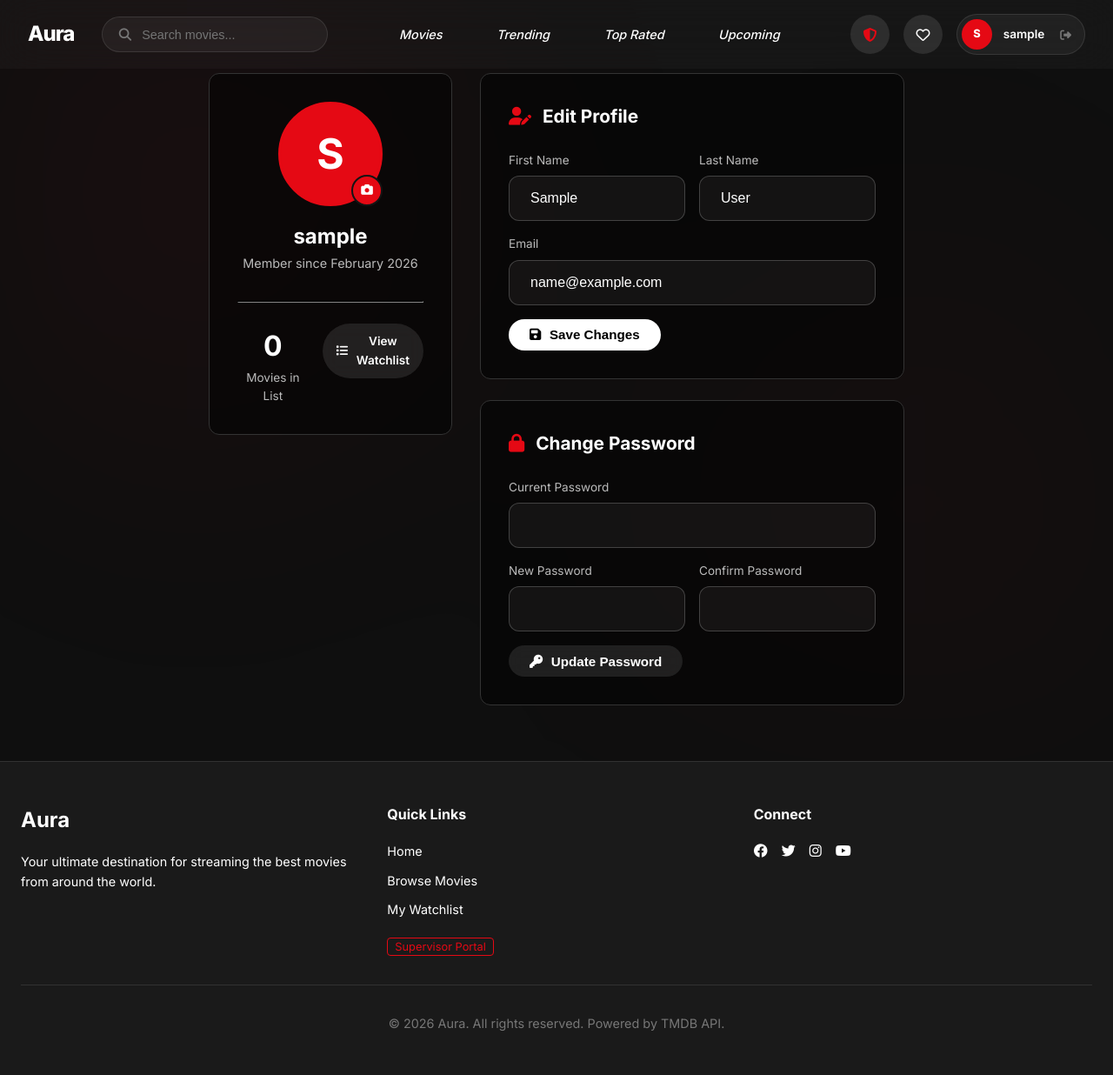
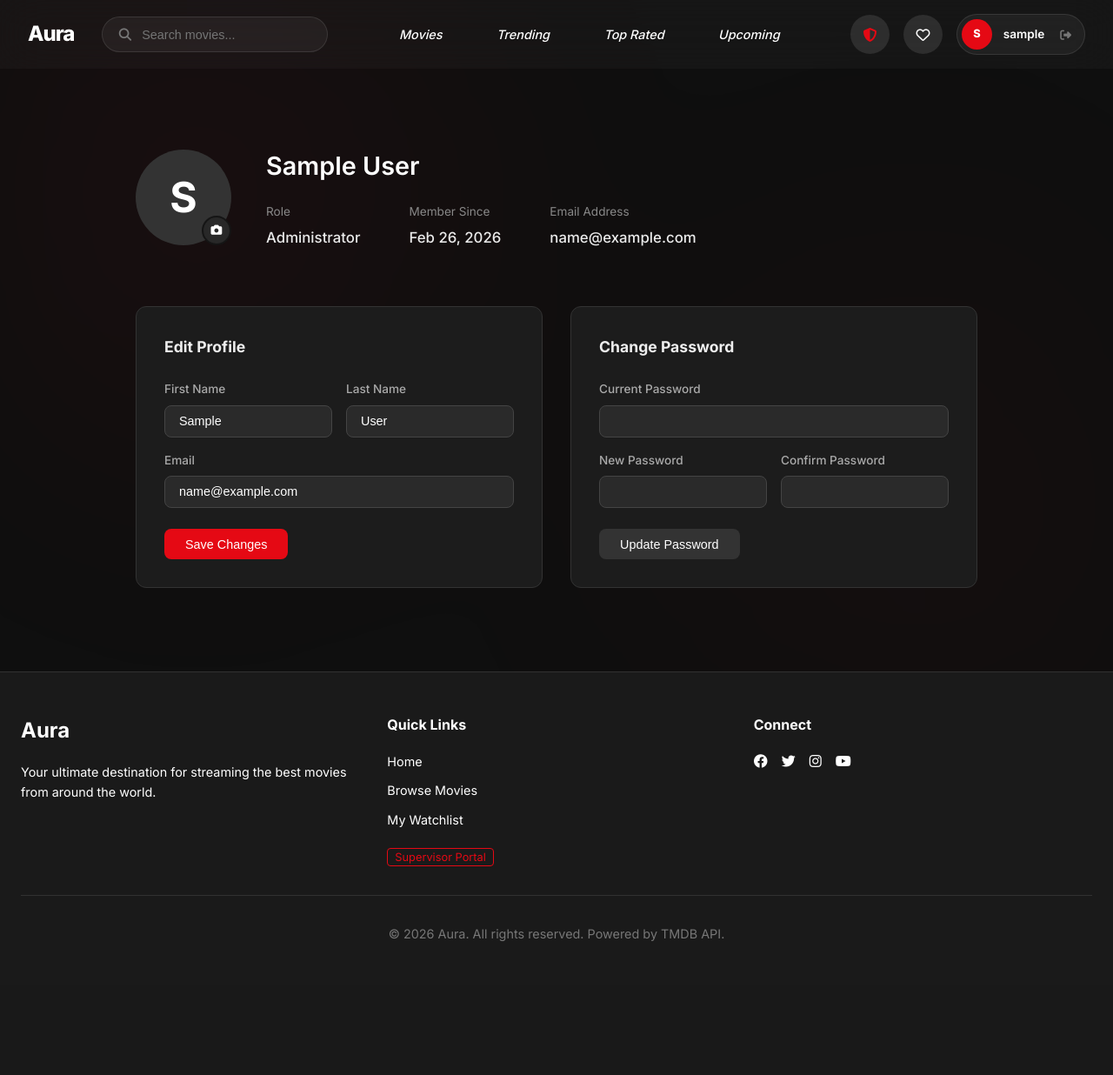
Before and after one commit to Akhandbhadouria/streaming-platforms-, a Django app: page /profile/ in a window 1280 px wide. Shown: the whole page at 87% size. After the commit the page ends 1082 px from the top, so only its background shows below. Run offline with Django 4.2, Linux system fonts and the light colour scheme; the visitor is signed in with stand-in values (Sample User, id 1); data comes from the database, SQL or seed files in the repository; data that the repository does not hold is empty.

Commit message:
updated profile section

```diff
--- /dev/null
+++ b/accounts/templatetags/avatar_tags.py
@@ -0,0 +1,15 @@
+from django import template
+from accounts.models import UserProfile
+
+register = template.Library()
+
+@register.simple_tag
+def get_user_avatar(user):
+    if user.is_authenticated:
+        try:
+            profile = UserProfile.objects.get(user=user)
+            if profile.avatar:
+                return profile.avatar.url
+        except UserProfile.DoesNotExist:
+            pass
+    return None
--- a/requirements.txt
+++ b/requirements.txt
@@ -7,7 +7,7 @@ gunicorn==23.0.0
 idna==3.11
 lxml==6.0.2
 packaging==26.0
-Pillow==10.1.0
+Pillow>=10.1.0
 psycopg2-binary==2.9.11
 python-dotenv==1.2.1
 requests==2.31.0
--- a/templates/accounts/profile.html
+++ b/templates/accounts/profile.html
@@ -4,9 +4,277 @@
 {% block title %}Profile - Aura{% endblock %}
 
 {% block content %}
-<div class="container pt-6">
+<style>
+    .profile-container {
+        max-width: 1000px;
+        margin: 0 auto;
+        padding: 100px 1rem 2rem 1rem;
+        font-family: 'Inter', -apple-system, sans-serif;
+        color: #fff;
+    }
+
+    .profile-header-bar {
+        display: flex;
+        align-items: center;
+        justify-content: space-between;
+        margin-bottom: 3rem;
+    }
+
+    .profile-title {
+        display: flex;
+        align-items: center;
+        font-size: 1.4rem;
+        font-weight: 500;
+        letter-spacing: 0.5px;
+    }
+
+    .title-indicator {
+        width: 4px;
+        height: 24px;
+        background-color: #55efc4;
+        border-radius: 4px;
+        margin-right: 12px;
+    }
+
+    .header-actions {
+        display: flex;
+        gap: 1rem;
+        align-items: center;
+    }
+
+    .dropdown-btn {
+        background: transparent;
+        border: 1px solid #444;
+        color: #ddd;
+        padding: 0.6rem 1rem;
+        border-radius: 8px;
+        cursor: pointer;
+        display: flex;
+        align-items: center;
+        gap: 0.5rem;
+        font-size: 0.9rem;
+    }
+
+    .download-btn {
+        background-color: #55efc4;
+        color: #000;
+        border: none;
+        padding: 0.6rem 1.2rem;
+        border-radius: 8px;
+        font-weight: 600;
+        font-size: 0.9rem;
+        cursor: pointer;
+        display: flex;
+        align-items: center;
+        gap: 0.5rem;
+        transition: opacity 0.2s;
+    }
+
+    .download-btn:hover {
+        opacity: 0.9;
+    }
+
+    /* Profile Details Section */
+    .user-info-section {
+        display: flex;
+        align-items: center;
+        gap: 2.5rem;
+        margin-bottom: 2.5rem;
+    }
+
+    .avatar-wrapper {
+        position: relative;
+    }
+
+    .avatar-wrapper img,
+    .avatar-wrapper .avatar-placeholder {
+        width: 110px;
+        height: 110px;
+        border-radius: 50%;
+        object-fit: cover;
+    }
+
+    .avatar-placeholder {
+        background: #333;
+        display: flex;
+        align-items: center;
+        justify-content: center;
+        font-size: 3rem;
+        font-weight: 700;
+    }
+
+    .user-details h2 {
+        font-size: 1.8rem;
+        font-weight: 600;
+        margin-bottom: 1.2rem;
+        margin-top: 0;
+    }
+
+    .user-meta {
+        display: flex;
+        gap: 3.5rem;
+    }
+
+    .meta-group label {
+        display: block;
+        color: #888;
+        font-size: 0.85rem;
+        margin-bottom: 0.3rem;
+    }
+
+    .meta-group p {
+        margin: 0;
+        font-size: 1.05rem;
+        font-weight: 500;
+        color: #eaeaea;
+    }
+
+    /* Stats Cards */
+    .stats-grid {
+        display: grid;
+        grid-template-columns: repeat(4, 1fr);
+        gap: 1.2rem;
+        margin-bottom: 3.5rem;
+    }
+
+    .stat-card {
+        background: #282828;
+        border-radius: 12px;
+        padding: 1.2rem;
+        display: flex;
+        align-items: center;
+        gap: 1rem;
+    }
+
+    .stat-icon {
+        width: 44px;
+        height: 44px;
+        border-radius: 50%;
+        background: rgba(255, 255, 255, 0.08);
+        display: flex;
+        align-items: center;
+        justify-content: center;
+        color: #bbb;
+        font-size: 1.1rem;
+    }
+
+    .stat-info .stat-value {
+        font-size: 1.1rem;
+        font-weight: 600;
+        margin: 0 0 0.2rem 0;
+        color: #fff;
+    }
+
+    .stat-info .stat-label {
+        color: #888;
+        font-size: 0.8rem;
+        margin: 0;
+    }
+
+    /* Edit Forms Section */
+    .forms-grid {
+        display: grid;
+        grid-template-columns: 1fr 1fr;
+        gap: 2rem;
+    }
+
+    .form-card {
+        background: #1c1c1c;
+        border-radius: 12px;
+        padding: 2rem;
+        border: 1px solid #333;
+    }
+
+    .form-card h3 {
+        margin-top: 0;
+        margin-bottom: 1.5rem;
+        font-size: 1.1rem;
+        color: #eee;
+        display: flex;
+        align-items: center;
+    }
+
+    .form-control-dark {
+        background: #2a2a2a;
+        border: 1px solid #444;
+        color: white;
+        padding: 0.6rem 1rem;
+        border-radius: 8px;
+        width: 100%;
+        margin-bottom: 1rem;
+        font-size: 0.9rem;
+    }
+
+    .form-control-dark:focus {
+        outline: none;
+        border-color: #55efc4;
+    }
+
+    .form-label {
+        display: block;
+        color: #aaa;
+        font-size: 0.85rem;
+        margin-bottom: 0.4rem;
+    }
+
+    .btn-action {
+        background: #333;
+        color: white;
+        border: none;
+        padding: 0.6rem 1.5rem;
+        border-radius: 8px;
+        cursor: pointer;
+        transition: background 0.2s;
+        font-weight: 500;
+        font-size: 0.9rem;
+    }
+
+    .btn-action:hover {
+        background: #444;
+    }
+
+    .btn-primary-action {
+        background: #e50914;
+        color: white;
+        border: none;
+        padding: 0.6rem 1.5rem;
+        border-radius: 8px;
+        cursor: pointer;
+        transition: background 0.2s;
+        font-weight: 500;
+        font-size: 0.9rem;
+    }
+
+    .btn-primary-action:hover {
+        background: #f40612;
+    }
+
+    /* Make it responsive */
+    @media (max-width: 900px) {
+        .stats-grid {
+            grid-template-columns: 1fr 1fr;
+        }
+
+        .forms-grid {
+            grid-template-columns: 1fr;
+        }
+
+        .user-info-section {
+            flex-direction: column;
+            align-items: flex-start;
+            gap: 1.5rem;
+        }
+
+        .user-meta {
+            flex-direction: column;
+            gap: 1rem;
+        }
+    }
+</style>
+
+<div class="profile-container">
     {% if messages %}
-    <div style="max-width: 800px; margin: 0 auto 1.5rem;">
+    <div style="margin-bottom: 1.5rem;">
         {% for message in messages %}
         <div
             style="padding: 0.8rem 1.2rem; border-radius: 8px; font-size: 0.9rem; margin-bottom: 0.5rem;
@@ -19,24 +287,26 @@
     </div>
     {% endif %}
 
-    <div class="row" style="display: flex; gap: 2rem; flex-wrap: wrap; max-width: 800px; margin: 0 auto;">
-        <!-- Left Side: User Info & Avatar -->
-        <div style="flex: 1; min-width: 280px;">
-            <div style="background: rgba(0,0,0,0.5); padding: 2rem; border-radius: 12px; border: 1px solid #333;">
-                <div style="text-align: center; margin-bottom: 2rem;">
-                    <!-- Avatar with upload -->
-                    <div style="position: relative; display: inline-block;">
+    <!-- Top Bar -->
+    <div class="profile-header-bar">
+
+        <div class="header-actions">
+
+
+        </div>
+    </div>
+
+    <!-- User Profile Info -->
+    <div class="user-info-section">
+        <div class="avatar-wrapper">
             {% if user_profile and user_profile.avatar %}
-                        <img src="{{ user_profile.avatar.url }}" alt="{{ user.username }}"
-                            style="width: 120px; height: 120px; border-radius: 50%; object-fit: cover; border: 3px solid #e50914;">
+            <img src="{{ user_profile.avatar.url }}" alt="{{ user.username }}">
             {% else %}
-                        <div
-                            style="width: 120px; height: 120px; background: #e50914; border-radius: 50%; display: flex; align-items: center; justify-content: center; font-size: 3rem; margin: 0 auto; font-weight: 700; border: 3px solid #e50914;">
+            <div class="avatar-placeholder">
                 {{ user.username|first|upper }}
             </div>
             {% endif %}
 
-                        <!-- Camera upload button -->
             <form method="post" enctype="multipart/form-data" id="avatar-form"
                 style="position: absolute; bottom: 0; right: 0;">
                 {% csrf_token %}
@@ -44,69 +314,59 @@
                 <input type="file" name="avatar" id="avatar-input" accept="image/*" style="display: none;"
                     onchange="document.getElementById('avatar-form').submit();">
                 <label for="avatar-input"
-                                style="width: 36px; height: 36px; background: #e50914; border-radius: 50%; display: flex; align-items: center; justify-content: center; cursor: pointer; border: 2px solid #141414; transition: transform 0.2s;"
-                                onmouseover="this.style.transform='scale(1.1)'"
-                                onmouseout="this.style.transform='scale(1)'">
-                                <i class="fas fa-camera" style="color: white; font-size: 0.85rem;"></i>
+                    style="width: 34px; height: 34px; background: #282828; border-radius: 50%; display: flex; align-items: center; justify-content: center; cursor: pointer; border: 2px solid #151515; color: white;">
+                    <i class="fas fa-camera" style="font-size: 0.8rem;"></i>
                 </label>
             </form>
         </div>
 
-                    <h2 style="margin-top: 1rem; font-size: 1.5rem;">{{ user.username }}</h2>
-                    <p style="color: #bbb; font-size: 0.9rem;">Member since {{ user.date_joined|date:"F Y" }}</p>
+        <div class="user-details">
+            <h2>{{ user.first_name|default:user.username }} {{ user.last_name|default:"" }}</h2>
+            <div class="user-meta">
+                <div class="meta-group">
+                    <label>Role</label>
+                    <p>{% if user.is_staff %}Administrator{% else %}Member{% endif %}</p>
                 </div>
-
-                <hr style="border-color: #333; margin: 1.5rem 0;">
-
-                <!-- Stats -->
-                <div style="display: grid; grid-template-columns: 1fr 1fr; gap: 1rem; text-align: center;">
-                    <div>
-                        <h3 style="font-size: 2rem; font-weight: 700; color: white;">{{ watchlist_count }}</h3>
-                        <p style="color: #bbb; font-size: 0.85rem;">Movies in List</p>
+                <div class="meta-group">
+                    <label>Member Since</label>
+                    <p>{{ user.date_joined|date:"M d, Y" }}</p>
                 </div>
-                    <div>
-                        <a href="{% url 'watchlist' %}" style="text-decoration: none;">
-                            <div class="btn btn-secondary" style="padding: 0.6rem 1rem; font-size: 0.85rem;">
-                                <i class="fas fa-list"></i> View Watchlist
-                            </div>
-                        </a>
+                <div class="meta-group">
+                    <label>Email Address</label>
+                    <p>{{ user.email }}</p>
                 </div>
             </div>
         </div>
     </div>
 
-        <!-- Right Side: Edit Profile -->
-        <div style="flex: 2; min-width: 300px;">
-            <!-- Edit Details -->
-            <div
-                style="background: rgba(0,0,0,0.5); padding: 2rem; border-radius: 12px; border: 1px solid #333; margin-bottom: 1.5rem;">
-                <h3 style="font-size: 1.3rem; font-weight: 700; margin-bottom: 1.5rem;">
-                    <i class="fas fa-user-edit" style="color: #e50914; margin-right: 0.5rem;"></i> Edit Profile
-                </h3>
+    <!-- Stats Row -->
+    <br>
 
+    <!-- Forms Row -->
+    <div class="forms-grid">
+        <!-- Edit Profile Form -->
+        <div class="form-card">
+            <h3></i> Edit Profile</h3>
             <form method="post" action="{% url 'profile' %}">
                 {% csrf_token %}
                 <input type="hidden" name="form_type" value="profile">
 
-                    <div style="display: grid; grid-template-columns: 1fr 1fr; gap: 1rem; margin-bottom: 1rem;">
+                <div style="display: grid; grid-template-columns: 1fr 1fr; gap: 1rem;">
                     <div>
-                            <label style="display: block; color: #bbb; font-size: 0.85rem; margin-bottom: 0.4rem;">First
-                                Name</label>
-                            <input type="text" name="first_name" value="{{ user.first_name }}" class="form-control"
+                        <label class="form-label">First Name</label>
+                        <input type="text" name="first_name" value="{{ user.first_name }}" class="form-control-dark"
                             placeholder="First Name">
                     </div>
                     <div>
-                            <label style="display: block; color: #bbb; font-size: 0.85rem; margin-bottom: 0.4rem;">Last
-                                Name</label>
-                            <input type="text" name="last_name" value="{{ user.last_name }}" class="form-control"
+                        <label class="form-label">Last Name</label>
+                        <input type="text" name="last_name" value="{{ user.last_name }}" class="form-control-dark"
                             placeholder="Last Name">
                     </div>
                 </div>
 
-                    <div style="margin-bottom: 1rem;">
-                        <label
-                            style="display: block; color: #bbb; font-size: 0.85rem; margin-bottom: 0.4rem;">Email</label>
-                        <input type="email" name="email" value="{{ user.email }}" class="form-control"
+                <div>
+                    <label class="form-label">Email</label>
+                    <input type="email" name="email" value="{{ user.email }}" class="form-control-dark"
                         placeholder="Email" required>
                 </div>
 
@@ -115,45 +375,38 @@
                     style="padding: 0.6rem; margin-bottom: 1rem; border-radius: 8px; background: rgba(229,9,20,0.15); color: #ff4444; border: 1px solid rgba(229,9,20,0.3); font-size: 0.85rem;">
                     {% for field in profile_form %}
                     {% for error in field.errors %}
-                        <p>{{ error }}</p>
+                    <p style="margin: 0;">{{ error }}</p>
                     {% endfor %}
                     {% endfor %}
                 </div>
                 {% endif %}
 
-                    <button type="submit" class="btn btn-primary" style="padding: 0.6rem 1.5rem;">
-                        <i class="fas fa-save"></i> Save Changes
+                <button type="submit" class="btn-primary-action" style="margin-top: 0.5rem;">
+                    Save Changes
                 </button>
             </form>
         </div>
 
-            <!-- Change Password -->
-            <div style="background: rgba(0,0,0,0.5); padding: 2rem; border-radius: 12px; border: 1px solid #333;">
-                <h3 style="font-size: 1.3rem; font-weight: 700; margin-bottom: 1.5rem;">
-                    <i class="fas fa-lock" style="color: #e50914; margin-right: 0.5rem;"></i> Change Password
-                </h3>
-
+        <!-- Change Password Form -->
+        <div class="form-card">
+            <h3> Change Password</h3>
             <form method="post" action="{% url 'profile' %}">
                 {% csrf_token %}
                 <input type="hidden" name="form_type" value="password">
 
-                    <div style="margin-bottom: 1rem;">
-                        <label style="display: block; color: #bbb; font-size: 0.85rem; margin-bottom: 0.4rem;">Current
-                            Password</label>
-                        <input type="password" name="old_password" class="form-control" required>
+                <div>
+                    <label class="form-label">Current Password</label>
+                    <input type="password" name="old_password" class="form-control-dark" required>
                 </div>
 
-                    <div style="display: grid; grid-template-columns: 1fr 1fr; gap: 1rem; margin-bottom: 1rem;">
+                <div style="display: grid; grid-template-columns: 1fr 1fr; gap: 1rem;">
                     <div>
-                            <label style="display: block; color: #bbb; font-size: 0.85rem; margin-bottom: 0.4rem;">New
-                                Password</label>
-                            <input type="password" name="new_password1" class="form-control" required>
+                        <label class="form-label">New Password</label>
+                        <input type="password" name="new_password1" class="form-control-dark" required>
                     </div>
                     <div>
-                            <label
-                                style="display: block; color: #bbb; font-size: 0.85rem; margin-bottom: 0.4rem;">Confirm
-                                Password</label>
-                            <input type="password" name="new_password2" class="form-control" required>
+                        <label class="form-label">Confirm Password</label>
+                        <input type="password" name="new_password2" class="form-control-dark" required>
                     </div>
                 </div>
 
@@ -162,21 +415,20 @@
                     style="padding: 0.6rem; margin-bottom: 1rem; border-radius: 8px; background: rgba(229,9,20,0.15); color: #ff4444; border: 1px solid rgba(229,9,20,0.3); font-size: 0.85rem;">
                     {% for field in password_form %}
                     {% for error in field.errors %}
-                        <p>{{ error }}</p>
+                    <p style="margin: 0;">{{ error }}</p>
                     {% endfor %}
                     {% endfor %}
                     {% for error in password_form.non_field_errors %}
-                        <p>{{ error }}</p>
+                    <p style="margin: 0;">{{ error }}</p>
                     {% endfor %}
                 </div>
                 {% endif %}
 
-                    <button type="submit" class="btn btn-secondary" style="padding: 0.6rem 1.5rem;">
-                        <i class="fas fa-key"></i> Update Password
+                <button type="submit" class="btn-action" style="margin-top: 0.5rem;">
+                    Update Password
                 </button>
             </form>
         </div>
     </div>
 </div>
-</div>
 {% endblock %}
--- a/templates/base.html
+++ b/templates/base.html
@@ -1,4 +1,5 @@
 {% load static %}
+{% load avatar_tags %}
 <!DOCTYPE html>
 <html lang="en">
 
@@ -54,10 +55,16 @@
 
                 <div
                     style="display: flex; align-items: center; gap: 0.8rem; background: rgba(255,255,255,0.05); padding: 5px 15px 5px 5px; border-radius: var(--radius-pill); border: 1px solid rgba(255,255,255,0.1);">
+                    {% get_user_avatar user as avatar_url %}
+                    {% if avatar_url %}
+                    <img src="{{ avatar_url }}" alt="{{ user.username }}"
+                        style="width: 35px; height: 35px; border-radius: 50%; object-fit: cover; border: 1px solid rgba(255,255,255,0.2);">
+                    {% else %}
                     <div
                         style="width: 35px; height: 35px; border-radius: 50%; background: var(--primary); display: flex; align-items: center; justify-content: center; font-weight: 800; font-size: 0.8rem;">
                         {{ user.username|first|upper }}
                     </div>
+                    {% endif %}
                     <a href="{% url 'profile' %}"
                         style="font-size: 0.85rem; font-weight: 600; color: white; text-decoration: none;">
                         {{ user.username }}
--- a/templates/movies/home.html
+++ b/templates/movies/home.html
@@ -343,8 +343,7 @@
                         <!-- Text Content -->
                         <div class="movie-text-content">
                             <h3>{{ movie.title }}</h3>
-                            <p>{{ movie.overview|default:"A gripping cinematic experience that pushes the boundaries of
-                                storytelling." }}</p>
+                            <p>{{ movie.overview|default:"A gripping cinematic experience that pushes the boundaries ofstorytelling." }}</p>
                         </div>
 
                         <!-- Play Button -->
```
Also changed, not shown: Aura/settings.py (+6 -1 lines), test_context.py (added, +13 -0 lines), accounts/templatetags/__init__.py (added). Lines whose indentation alone changed are shown as unchanged.
